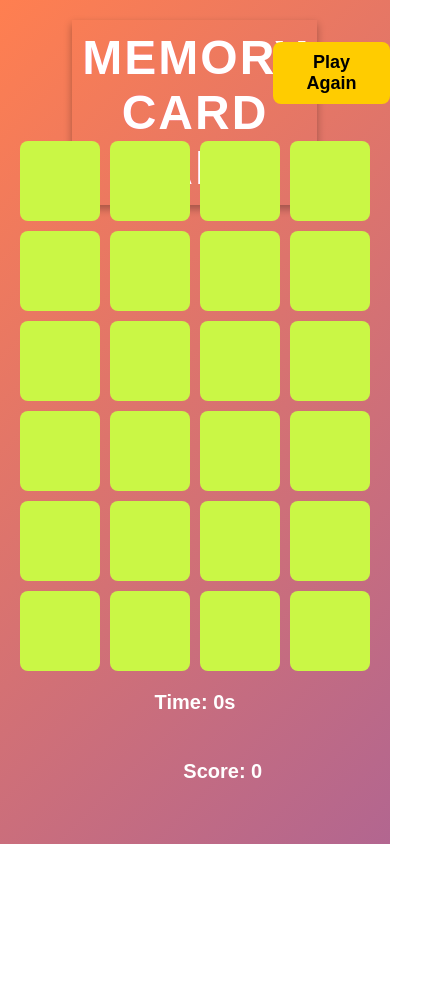
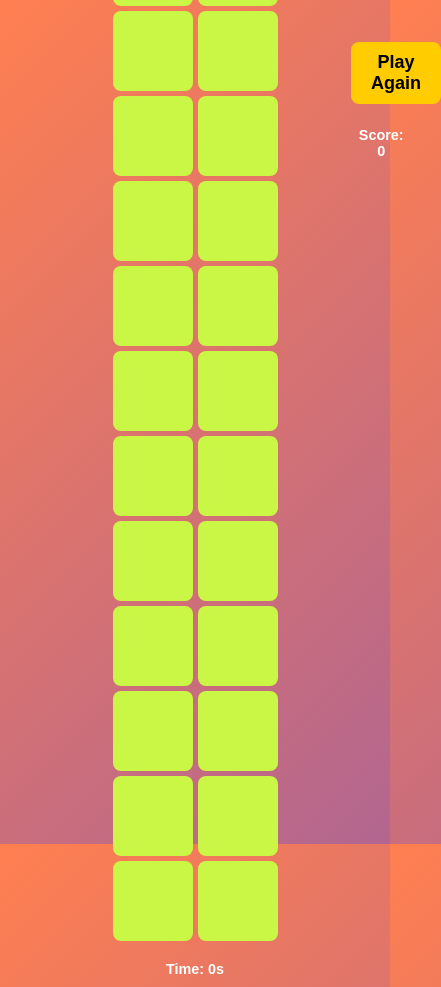
Before and after one commit to Alexander1326/MatchingGame, a plain HTML site: page index.html in a window 390 px wide. Shown: the whole page, 441 px wide, since content can reach past the window. Before the commit the page ends 844 px from the top, so only its background shows below. Drawn offline with Linux system fonts and the light colour scheme; files whose address does not match are found by name.

Commit message:
Update style.css

```diff
--- a/style.css
+++ b/style.css
@@ -14,10 +14,6 @@ h1 {
     padding: 10px;
     display: block;
     transition: transform 0.3s ease;
-    position: absolute;
-    top: 20px;
-    left: 50%;
-    transform: translateX(-50%);
   }
 
   #scoreboard {
@@ -26,8 +22,8 @@ h1 {
     color: #fff;
     font-weight: bold;
     position: absolute;
-    top: 90%;
-    left: 47%;
+    top: 15%;
+    left: 92%;
   }
 
   body {
@@ -38,6 +34,7 @@ h1 {
     justify-content: center;
     align-items: center;
     margin: 0;
+    flex-direction: column;
   }
 
   #game-board {
@@ -97,7 +94,7 @@ h1 {
   #play-again {
     position: absolute;
     top: 5%;
-    left: 70%;
+    left: 90%;
     padding: 10px 20px;
     font-size: 18px;
     background-color: #ffcc00;
@@ -136,3 +133,48 @@ h1 {
   #win-message.hidden {
     display: none;
   }
+
+  /* Responsive Styles */
+@media (max-width: 768px) {
+  /* Adjust grid layout for smaller screens */
+  #game-board {
+    grid-template-columns: repeat(3, 1fr);
+    gap: 8px;
+  }
+
+  .card {
+    height: 100px;
+  }
+
+  h1 {
+    font-size: 1.8rem;
+  }
+
+  #scoreboard, #timer {
+    font-size: 1rem;
+  }
+}
+
+@media (max-width: 480px) {
+  /* Adjust grid layout further for very small screens */
+  #game-board {
+    grid-template-columns: repeat(2, 1fr);
+    gap: 5px;
+  }
+
+  .card {
+    height: 80px;
+  }
+
+  h1 {
+    font-size: 1.6rem;
+  }
+
+  #scoreboard, #timer {
+    font-size: 0.9rem;
+  }
+
+  button {
+    font-size: 0.9rem;
+  }
+}
```
